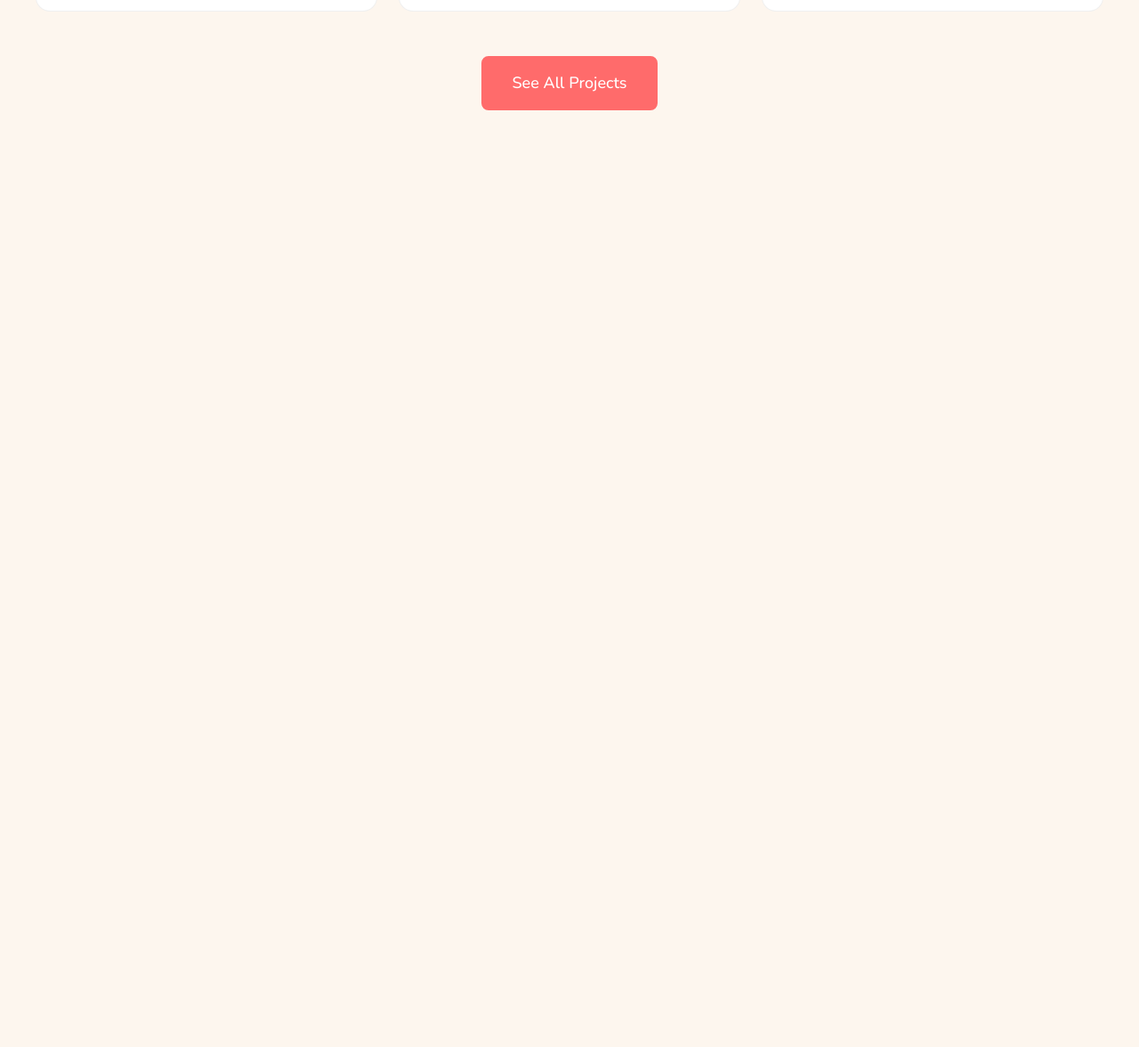
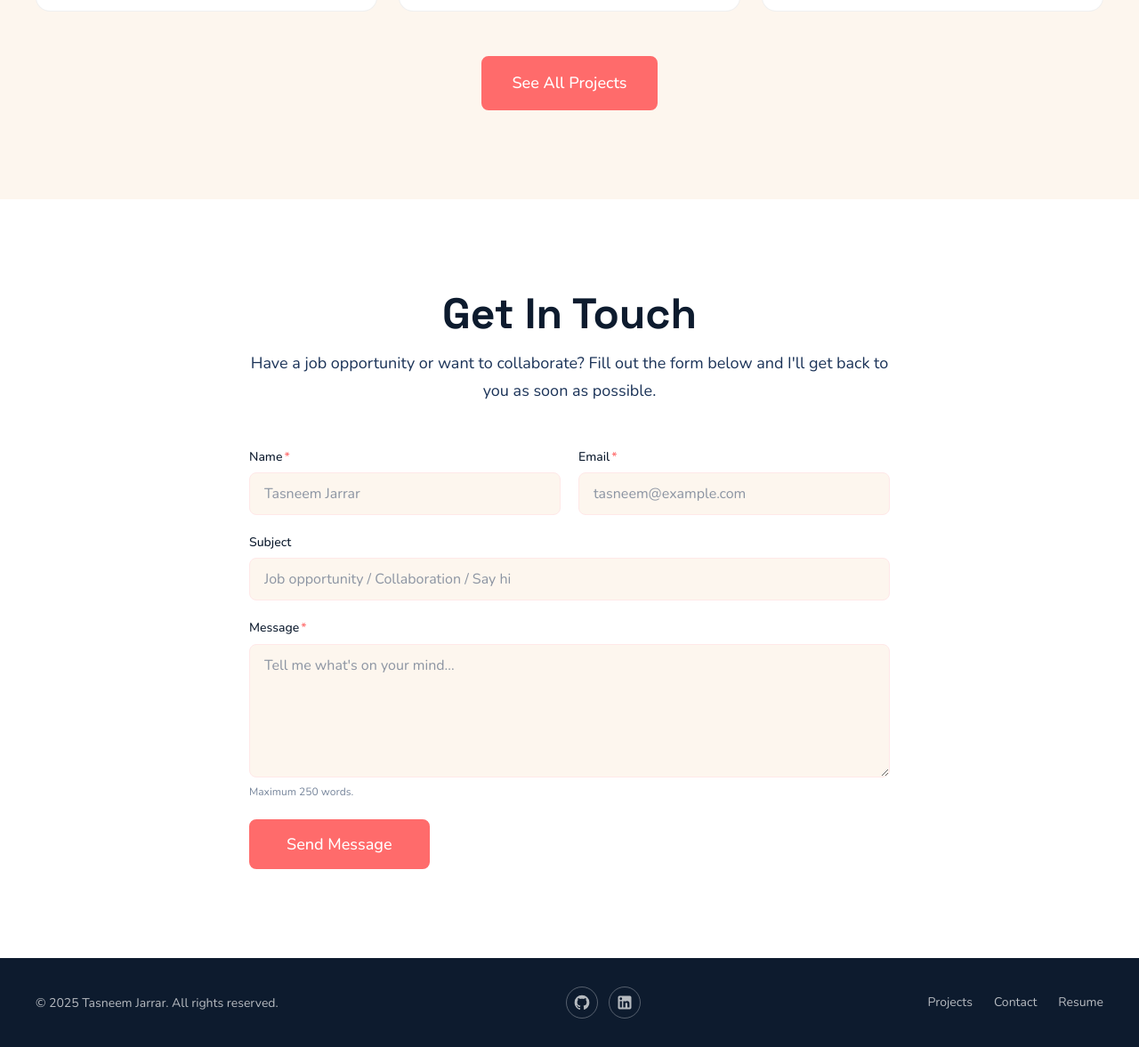
Before and after one commit to TasneemJarrar/portfolio-site, a website: page src/index.html in a window 1280 px wide. Shown: the part 1467-2644 px from the top of the page at 89% size. Before the commit the page ends 1691 px from the top, so only its background shows below. Drawn offline with nearby package versions, Linux system fonts and the light colour scheme.

Commit message:
add contact section, add footer

```diff
--- a/src/index.html
+++ b/src/index.html
@@ -277,8 +277,83 @@
       </div>
     </section>
 
+    <!-- Contact Section -->
+    <section id="contact" class="contact" aria-label="Contact Me">
+      <div class="contact__container">
+
+        <h2 class="contact__headline">Get In Touch</h2>
+        <p class="contact__subheading">
+          Have a job opportunity or want to collaborate? Fill out the form
+          below and I'll get back to you as soon as possible.
+        </p>
+
+        <form class="contact__form" action="#" method="post">
+          <div class="contact__row">
+            <div class="contact__field">
+              <label class="contact__label" for="name">
+                Name<span class="contact__required">*</span>
+              </label>
+              <input class="contact__input" type="text" id="name" name="name" placeholder="Tasneem Jarrar" required />
+            </div>
+
+            <div class="contact__field">
+              <label class="contact__label" for="email">
+                Email<span class="contact__required">*</span>
+              </label>
+              <input class="contact__input" type="email" id="email" name="email" placeholder="tasneem@example.com"
+                required />
+            </div>
+          </div>
+
+          <div class="contact__field">
+            <label class="contact__label" for="subject">Subject</label>
+            <input class="contact__input" type="text" id="subject" name="subject"
+              placeholder="Job opportunity / Collaboration / Say hi" />
+          </div>
+
+          <div class="contact__field">
+            <label class="contact__label" for="message">
+              Message<span class="contact__required">*</span>
+            </label>
+            <textarea class="contact__textarea" id="message" name="message" placeholder="Tell me what's on your mind..."
+              aria-describedby="message-hint" required></textarea>
+            <p class="contact__hint" id="message-hint">Maximum 250 words.</p>
+          </div>
+
+          <button type="submit" class="primary-btn contact__submit">
+            Send Message
+          </button>
+
+        </form>
+      </div>
+    </section>
 
   </main>
+
+  <!-- Footer -->
+  <footer class="footer">
+  <div class="footer__container">
+    <p class="footer__copy">&copy; 2025 Tasneem Jarrar. All rights reserved.</p>
+    <div class="footer__socials">
+      <a class="footer__social-link" href="https://github.com/TasneemJarrar" target="_blank" rel="noopener noreferrer" aria-label="GitHub profile">
+        <svg xmlns="http://www.w3.org/2000/svg" width="20" height="20" viewBox="0 0 24 24" fill="currentColor">
+          <path d="M12 2A10 10 0 0 0 2 12c0 4.42 2.87 8.17 6.84 9.5c.5.08.66-.23.66-.5v-1.69c-2.77.6-3.36-1.34-3.36-1.34c-.46-1.16-1.11-1.47-1.11-1.47c-.91-.62.07-.6.07-.6c1 .07 1.53 1.03 1.53 1.03c.87 1.52 2.34 1.07 2.91.83c.09-.65.35-1.09.63-1.34c-2.22-.25-4.55-1.11-4.55-4.92c0-1.11.38-2 1.03-2.71c-.1-.25-.45-1.29.1-2.64c0 0 .84-.27 2.75 1.02c.79-.22 1.65-.33 2.5-.33s1.71.11 2.5.33c1.91-1.29 2.75-1.02 2.75-1.02c.55 1.35.2 2.39.1 2.64c.65.71 1.03 1.6 1.03 2.71c0 3.82-2.34 4.66-4.57 4.91c.36.31.69.92.69 1.85V21c0 .27.16.59.67.5C19.14 20.16 22 16.42 22 12A10 10 0 0 0 12 2"/>
+        </svg>
+      </a>
+      <a class="footer__social-link" href="https://www.linkedin.com/in/tasneem-jarrar" target="_blank" rel="noopener noreferrer" aria-label="LinkedIn profile">
+        <svg xmlns="http://www.w3.org/2000/svg" width="20" height="20" viewBox="0 0 24 24" fill="currentColor">
+          <path d="M19 3a2 2 0 0 1 2 2v14a2 2 0 0 1-2 2H5a2 2 0 0 1-2-2V5a2 2 0 0 1 2-2zm-.5 15.5v-5.3a3.26 3.26 0 0 0-3.26-3.26c-.85 0-1.84.52-2.32 1.3v-1.11h-2.79v8.37h2.79v-4.93c0-.77.62-1.4 1.39-1.4a1.4 1.4 0 0 1 1.4 1.4v4.93zM6.88 8.56a1.68 1.68 0 0 0 1.68-1.68c0-.93-.75-1.69-1.68-1.69a1.69 1.69 0 0 0-1.69 1.69c0 .93.76 1.68 1.69 1.68m1.39 9.94v-8.37H5.5v8.37z"/>
+        </svg>
+      </a>
+    </div>
+
+    <nav class="footer__links" aria-label="Footer navigation">
+      <a class="footer__link" href="#projects">Projects</a>
+      <a class="footer__link" href="#contact">Contact</a>
+      <a class="footer__link" href="./resume.pdf" target="_blank" rel="noopener noreferrer">Resume</a>
+    </nav>
+  </div>
+</footer>
 
 </body>
 
--- a/src/scss/modules/_contact.scss
+++ b/src/scss/modules/_contact.scss
@@ -0,0 +1,125 @@
+@use '../utils/variables';
+@use '../utils/mixins';
+
+.contact {
+  background-color: variables.$color-white;
+  padding: 6rem 2.4rem;
+
+  @include mixins.respond-to('md') {
+    padding: 10rem 4rem;
+  }
+
+  &__container {
+    width: 100%;
+    max-width: 720px;
+    margin: 0 auto;
+  }
+
+  // Heading
+  &__headline {
+    font-family: variables.$font-heading;
+    font-size: 3.6rem;
+    font-weight: variables.$font-weight-bold;
+    color: variables.$color-primary-navy;
+    text-align: center;
+    margin: 0 0 1.2rem 0;
+
+    @include mixins.respond-to('md') {
+      font-size: 4.8rem;
+    }
+  }
+
+  &__subheading {
+    font-family: variables.$font-body;
+    font-size: 1.6rem;
+    color: variables.$color-slate;
+    text-align: center;
+    margin: 0 0 4.8rem 0;
+    line-height: 1.7;
+
+    @include mixins.respond-to('md') {
+      font-size: 1.8rem;
+    }
+  }
+
+  // Form
+  &__form {
+    display: flex;
+    flex-direction: column;
+    gap: 2rem;
+  }
+
+  &__row {
+    display: flex;
+    flex-direction: column;
+    gap: 2rem;
+
+    @include mixins.respond-to('md') {
+      flex-direction: row;
+    }
+  }
+
+  &__field {
+    display: flex;
+    flex-direction: column;
+    gap: 0.6rem;
+    flex: 1;
+  }
+
+  &__label {
+    font-family: variables.$font-body;
+    font-size: 1.4rem;
+    font-weight: variables.$font-weight-medium;
+    color: variables.$color-primary-navy;
+  }
+
+  &__required {
+    color: variables.$color-accent-coral;
+    margin-left: 0.2rem;
+  }
+
+  &__input,
+  &__textarea {
+    font-family: variables.$font-body;
+    font-size: 1.6rem;
+    color: variables.$color-primary-navy;
+    background-color: variables.$color-base-cream;
+    border: 1.5px solid variables.$color-subtle-blush;
+    border-radius: variables.$radius-md;
+    padding: 1.2rem 1.6rem;
+    width: 100%;
+    transition: variables.$transition-base;
+
+    &::placeholder {
+      color: rgba(variables.$color-slate, 0.5);
+    }
+
+    &:focus {
+      outline: none;
+      border-color: variables.$color-accent-coral;
+      background-color: variables.$color-white;
+    }
+  }
+
+  &__textarea {
+    height: 15rem;
+    resize: vertical;
+  }
+
+  &__hint {
+    font-family: variables.$font-body;
+    font-size: 1.2rem;
+    color: rgba(variables.$color-slate, 0.6);
+    margin: 0;
+  }
+
+  &__submit {
+    align-self: flex-start;
+    padding: 1.4rem 4rem;
+    font-size: 1.6rem;
+
+    @include mixins.respond-to('md') {
+      font-size: 1.8rem;
+    }
+  }
+}
--- a/src/scss/modules/_footer.scss
+++ b/src/scss/modules/_footer.scss
@@ -0,0 +1,73 @@
+@use '../utils/variables';
+@use '../utils/mixins';
+
+.footer {
+  background-color: variables.$color-primary-navy;
+  padding: 3.2rem 2.4rem;
+
+  @include mixins.respond-to('md') {
+    padding: 3.2rem 4rem;
+  }
+
+  &__container {
+    width: 100%;
+    max-width: 1200px;
+    margin: 0 auto;
+    display: flex;
+    flex-direction: column;
+    align-items: center;
+    gap: 0.8rem;
+
+    @include mixins.respond-to('md') {
+      flex-direction: row;
+      justify-content: space-between;
+    }
+  }
+
+  &__copy {
+    font-family: variables.$font-body;
+    font-size: 1.4rem;
+    color: rgba(255, 255, 255, 0.7);
+    margin: 0;
+  }
+
+  &__socials {
+  display: flex;
+  gap: 1.2rem;
+  align-items: center;
+}
+
+&__social-link {
+  display: flex;
+  align-items: center;
+  justify-content: center;
+  width: 3.6rem;
+  height: 3.6rem;
+  border-radius: variables.$radius-full;
+  border: 1.5px solid rgba(255, 255, 255, 0.3);
+  color: rgba(255, 255, 255, 0.7);
+  transition: variables.$transition-base;
+
+  &:hover {
+    border-color: variables.$color-accent-coral;
+    color: variables.$color-accent-coral;
+  }
+}
+
+  &__links {
+    display: flex;
+    gap: 2.4rem;
+  }
+
+  &__link {
+    font-family: variables.$font-body;
+    font-size: 1.4rem;
+    color: rgba(255, 255, 255, 0.7);
+    text-decoration: none;
+    transition: variables.$transition-base;
+
+    &:hover {
+      color: variables.$color-accent-coral;
+    }
+  }
+}
```
Also changed, not shown: dist/main.css, 1 other file.
